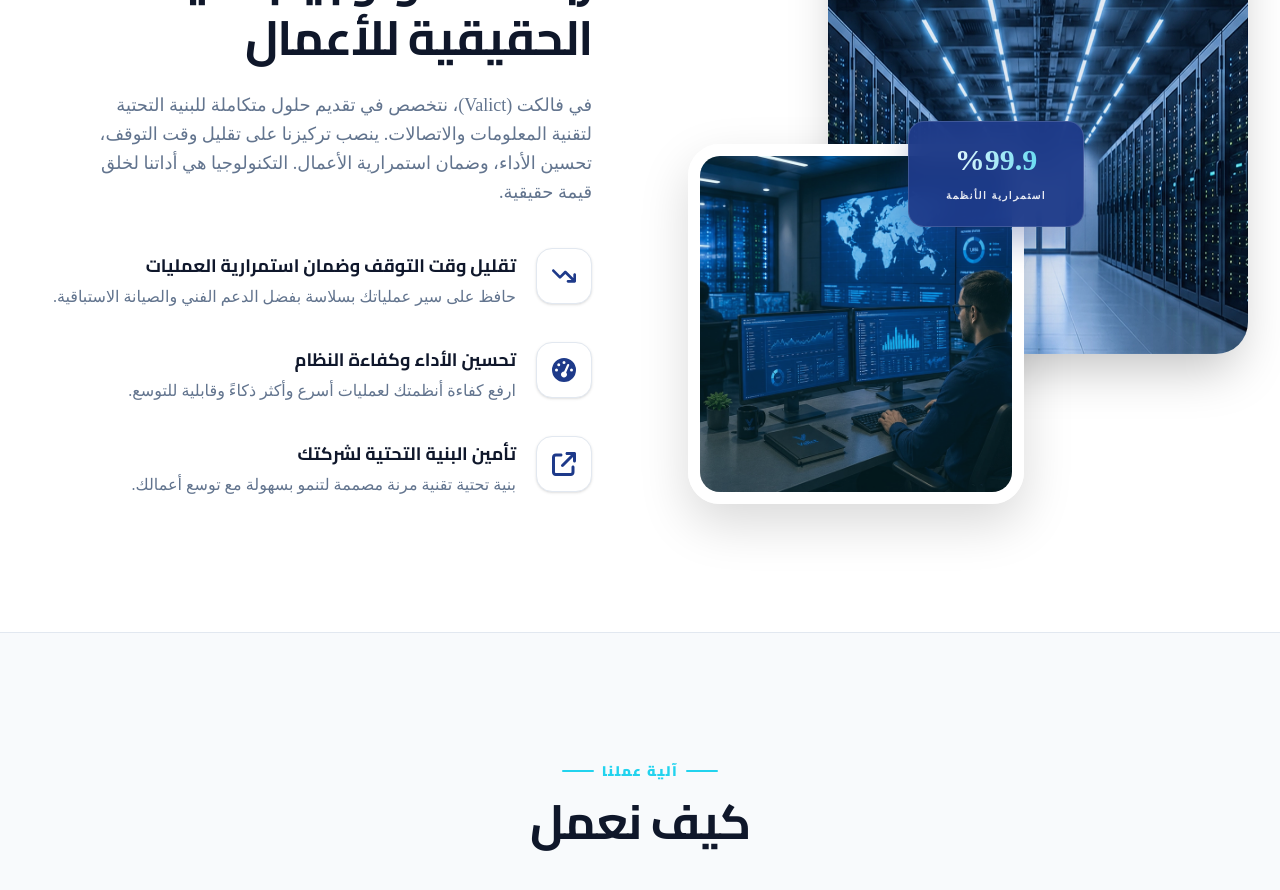
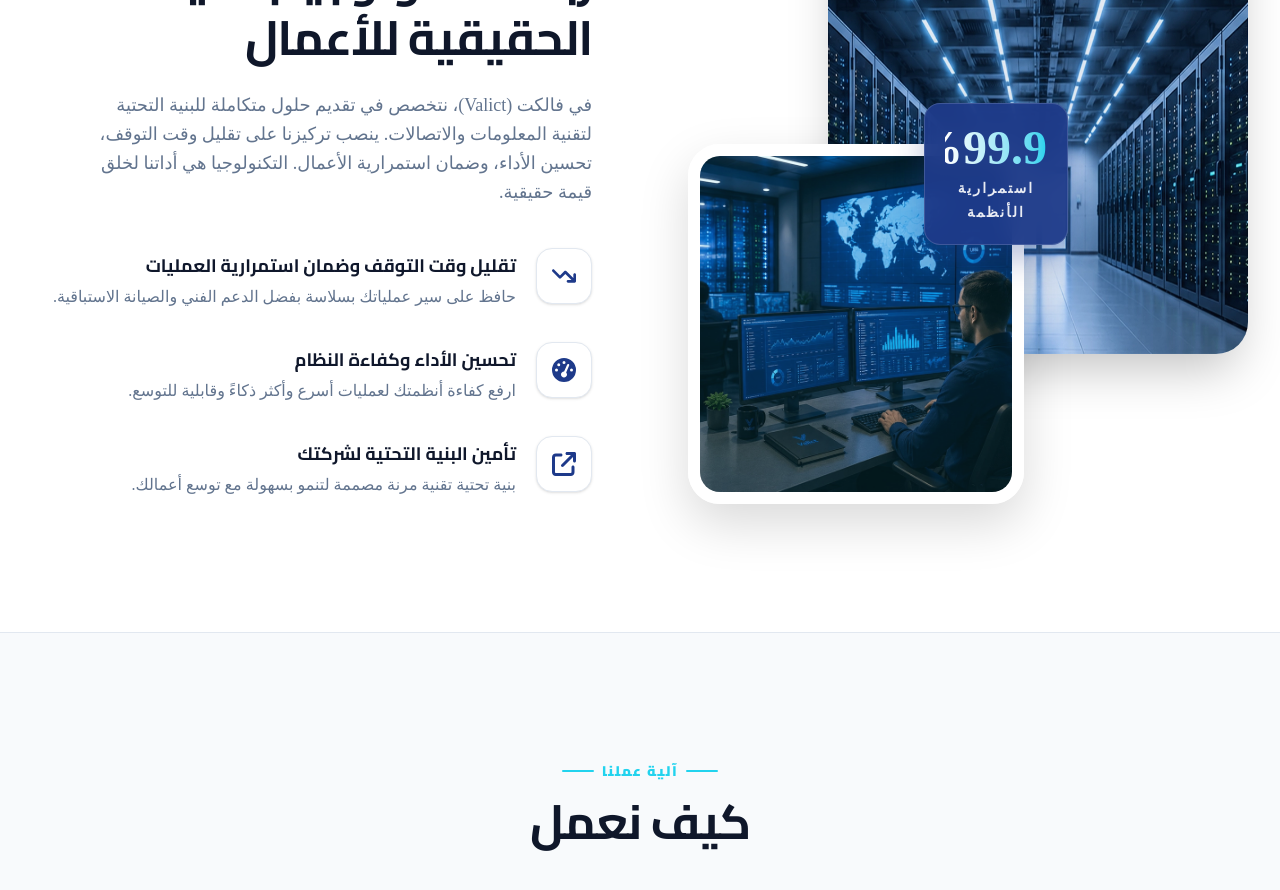
Before and after one commit to Tarek-Ali0/Valict, a Next.js app: page /ar in a window 1280 px wide. Shown: the part 2460-3350 px from the top of the page. Built offline with nearby package versions, Linux system fonts and the light colour scheme.

Commit message:
Update Premium Floating Badge styles and text size

```diff
--- a/src/components/WhyUs.tsx
+++ b/src/components/WhyUs.tsx
@@ -95,18 +95,18 @@ export function WhyUs({ dict }: WhyUsProps) {
               />
             </div>
 
-            {/* Premium Floating Badge (تم تصغيره وضبط مظهره ليصبح أنيقاً) */}
+            {/* Premium Floating Badge (تم تصغير البوكس وتكبير الخطوط) */}
             <motion.div
-              className="absolute top-[45%] left-[55%] -translate-x-1/2 -translate-y-1/2 bg-valict-navy/95 backdrop-blur-md p-4 md:p-5 rounded-2xl text-center shadow-[0_15px_30px_rgba(30,58,138,0.3)] border border-white/15 z-30 w-36 md:w-44"
+              className="absolute top-[45%] left-[55%] -translate-x-1/2 -translate-y-1/2 bg-valict-navy/95 backdrop-blur-md p-4 md:p-5 rounded-2xl text-center shadow-[0_15px_30px_rgba(30,58,138,0.3)] border border-white/15 z-30 w-28 md:w-36"
               initial={{ scale: 0.8, opacity: 0 }}
               whileInView={{ scale: 1, opacity: 1 }}
               transition={{ delay: 0.5, duration: 0.6, type: "spring", bounce: 0.4 }}
               viewport={{ once: true }}
             >
-              <span className="block text-2xl md:text-3xl font-black text-transparent bg-clip-text bg-gradient-to-r from-white to-valict-cyan mb-1">
+              <span className="block text-4xl md:text-5xl font-black text-transparent bg-clip-text bg-gradient-to-r from-white to-valict-cyan mb-1">
                 {dict.why.uptime}
               </span>
-              <span className="text-white/90 text-[9px] md:text-[10px] font-bold uppercase tracking-[0.15em]">
+              <span className="text-white/90 text-xs md:text-sm font-bold uppercase tracking-[0.15em]">
                 {dict.why.uptimeLabel}
               </span>
             </motion.div>
```
